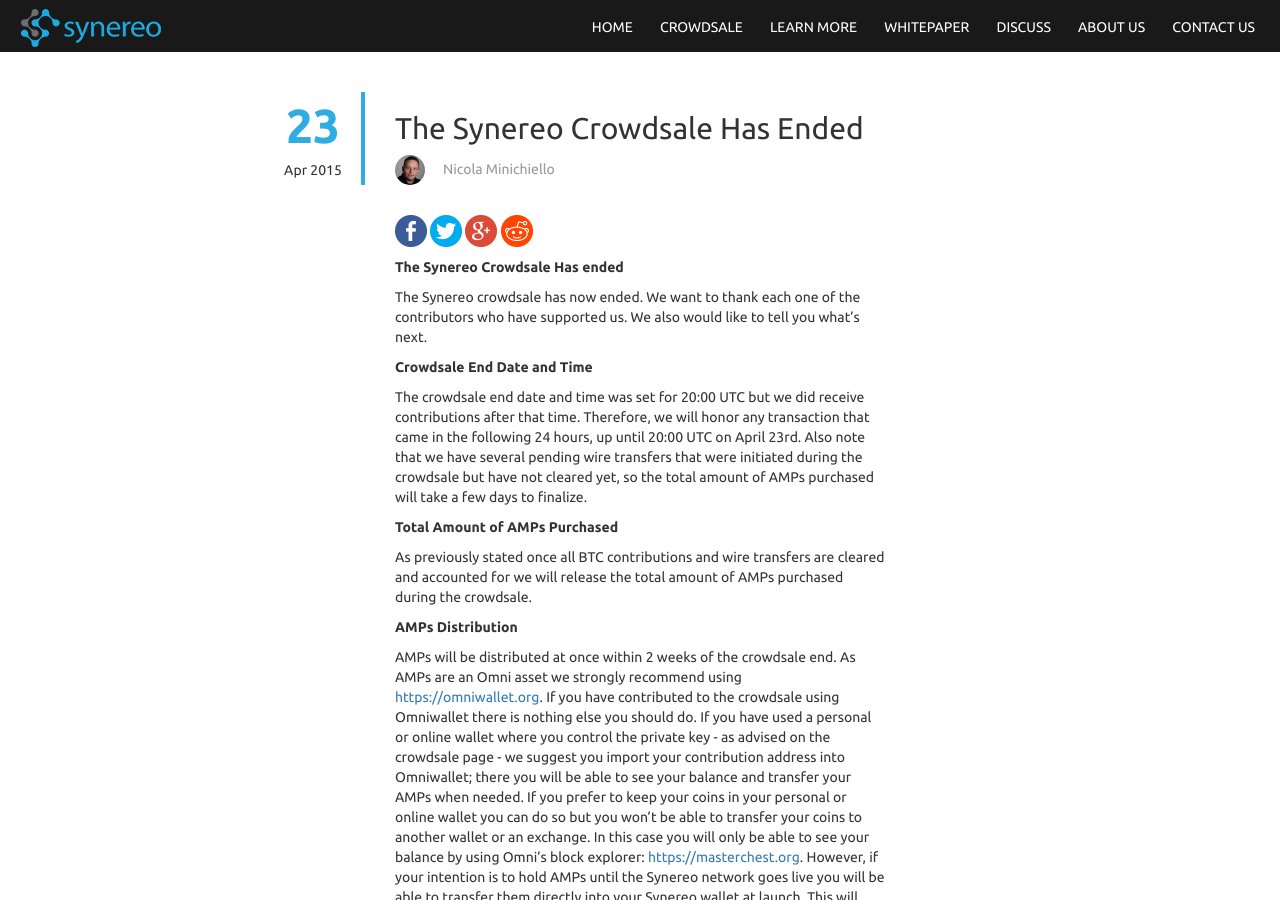
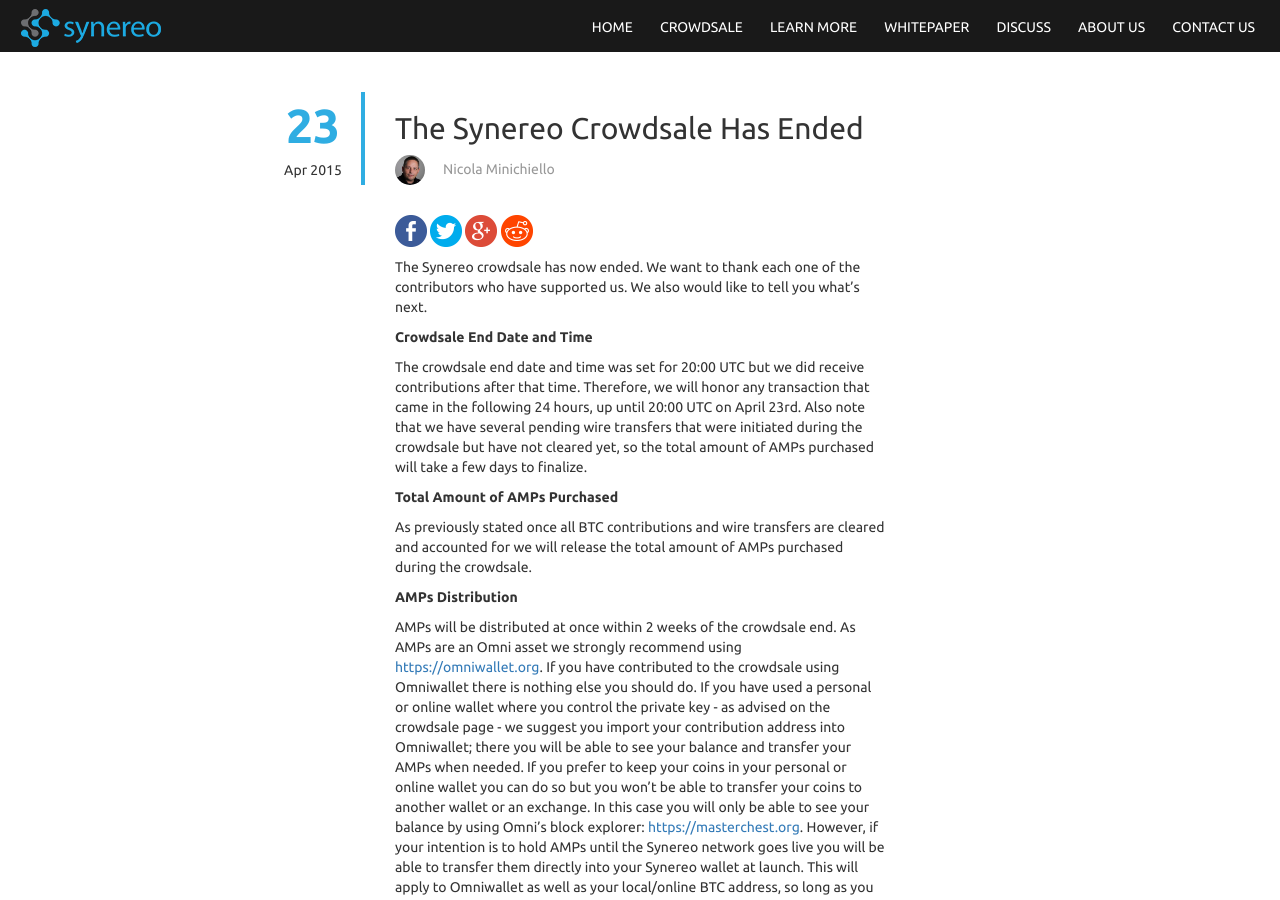
Before and after one commit to synereo/blog.synereo.com, a Jekyll site: the page built from _posts/2015-04-23-the-synereo-crowdsale-has-ended.markdown, in a window 1280 px wide and 900 px high. Built offline with Jekyll 4.4.1, drawn with Linux system fonts in a browser that asks for light colours; nearby versions of some CDN libraries; a script that is not in the unit is left out.

Commit message:
Removed redundant title
Removed redundant title

```diff
--- a/_posts/2015-04-23-the-synereo-crowdsale-has-ended.markdown
+++ b/_posts/2015-04-23-the-synereo-crowdsale-has-ended.markdown
@@ -6,8 +6,6 @@
 date: '2015-04-23 17:00:00 +0200'
 author: Nicola Minichiello
 ---
-
-**The Synereo Crowdsale Has ended**
 
 The Synereo crowdsale has now ended. We want to thank each one of the contributors who have supported us. We also would like to tell you what’s next.
 
```
